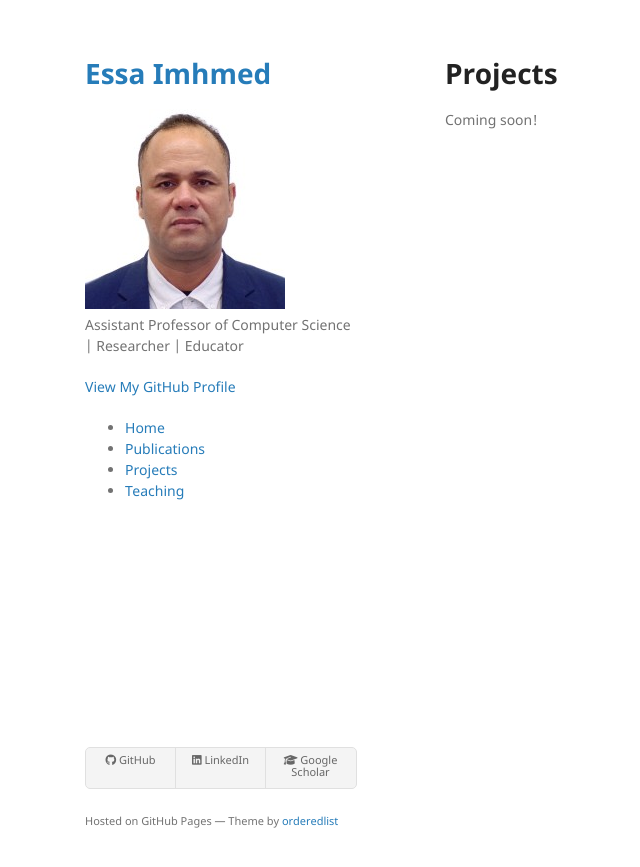
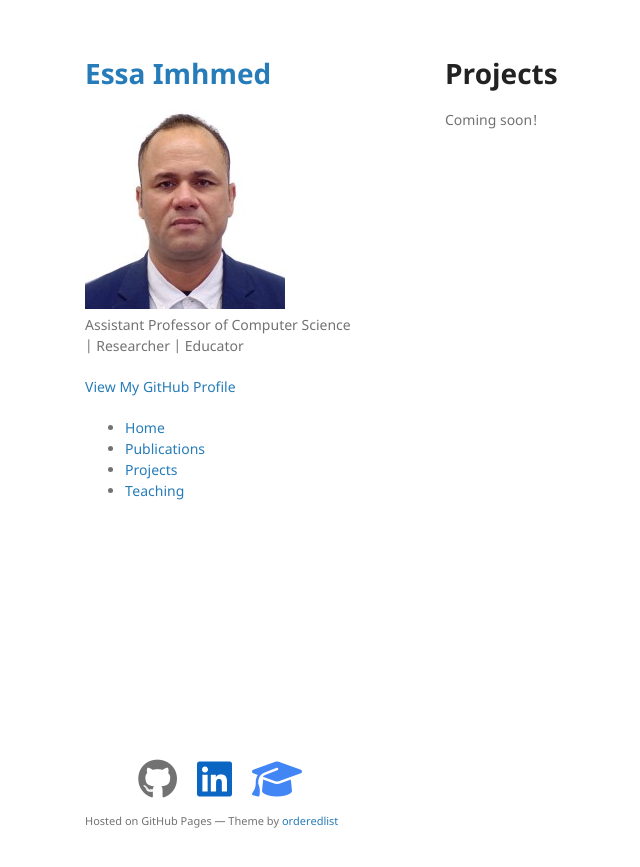
Before and after one commit to imhmede/imhmede.github.io, a Jekyll site: the page built from projects.md, in a window 1280 px wide. Shown: the top 867 px of the page, without its empty margins (125-765 px from the left). Built offline with Jekyll 4.4.1, drawn with Linux system fonts in a browser that asks for light colours.

```diff
--- a/_layouts/default.html
+++ b/_layouts/default.html
@@ -46,7 +46,9 @@
           <li><a href="{{ site.github.repository_url }}">View On <strong>GitHub</strong></a></li>
         </ul>
         {% endif %} -->
+        <!-- <link rel="stylesheet" href="https://cdnjs.cloudflare.com/ajax/libs/font-awesome/6.5.1/css/all.min.css"> -->
         <link rel="stylesheet" href="https://cdnjs.cloudflare.com/ajax/libs/font-awesome/6.5.1/css/all.min.css">
+
 
       </header>
       <section>
@@ -55,17 +57,24 @@
 
       </section>
       <footer>
-        <ul class="downloads">
-          <li><a href="https://github.com/YOUR_GITHUB_USERNAME" target="_blank" rel="noopener">
-            <i class="fa-brands fa-github"></i> GitHub
-          </a></li>
-          <li><a href="https://www.linkedin.com/in/YOUR_LINKEDIN_ID" target="_blank" rel="noopener">
-            <i class="fa-brands fa-linkedin"></i> LinkedIn
-          </a></li>
-          <li><a href="https://scholar.google.com/citations?user=YOUR_GOOGLE_SCHOLAR_ID" target="_blank" rel="noopener">
-            <i class="fa-solid fa-graduation-cap"></i> Google Scholar
-          </a></li>
+        <ul class="icon-menu" style="list-style:none; padding:0; margin:0; display:flex; gap:20px; justify-content:center;">
+          <li>
+            <a href="https://github.com/YOUR_GITHUB_USERNAME" target="_blank" rel="noopener" style="color: inherit; text-decoration: none; font-size: 2.5rem;">
+              <i class="fa-brands fa-github"></i>
+            </a>
+          </li>
+          <li>
+            <a href="https://www.linkedin.com/in/YOUR_LINKEDIN_ID" target="_blank" rel="noopener" style="color: #0A66C2; text-decoration: none; font-size: 2.5rem;">
+              <i class="fa-brands fa-linkedin"></i>
+            </a>
+          </li>
+          <li>
+            <a href="https://scholar.google.com/citations?user=YOUR_GOOGLE_SCHOLAR_ID" target="_blank" rel="noopener" style="color: #4285F4; text-decoration: none; font-size: 2.5rem;">
+              <i class="fa-solid fa-graduation-cap"></i>
+            </a>
+          </li>
         </ul>
+
 
         {% if site.github.is_project_page %}
         <p>This project is maintained by <a href="{{ site.github.owner_url }}">{{ site.github.owner_name }}</a></p>
```
